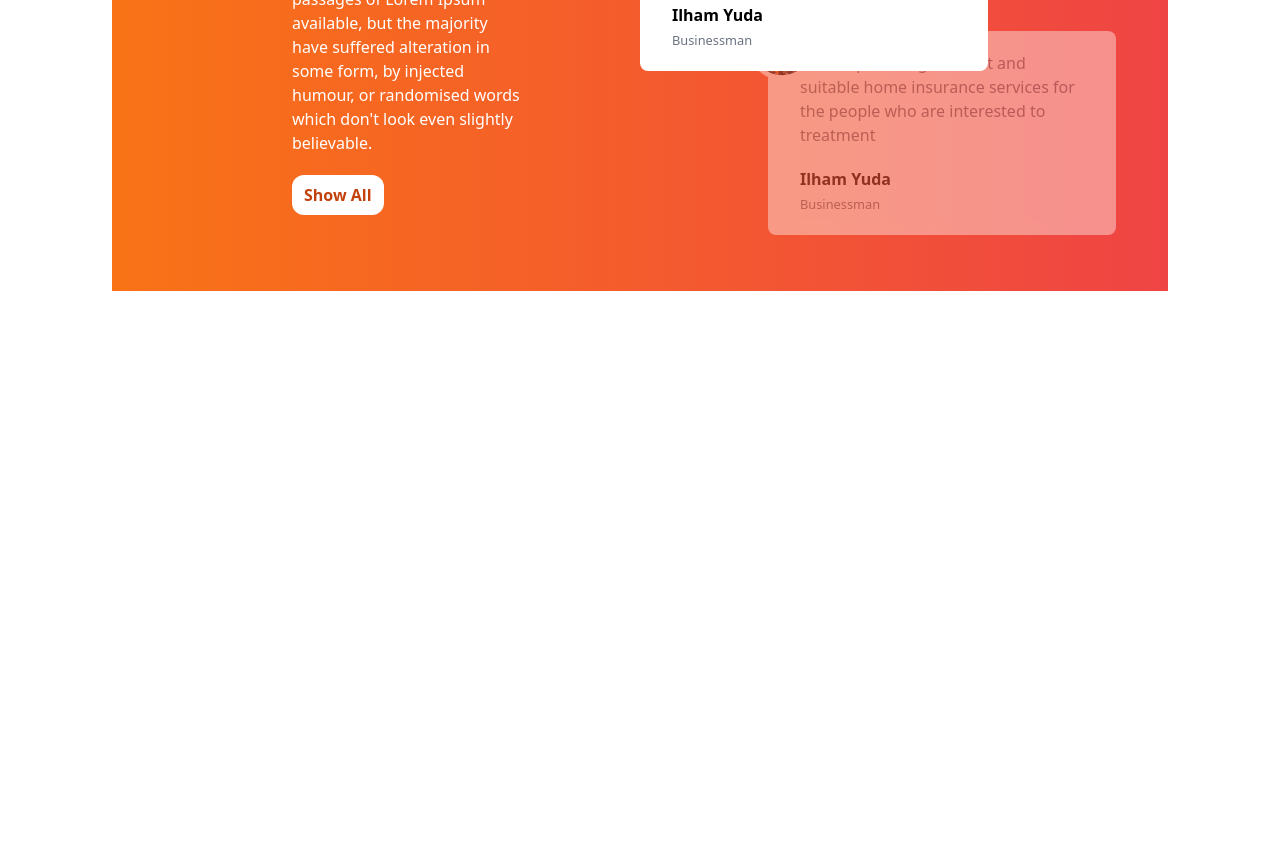
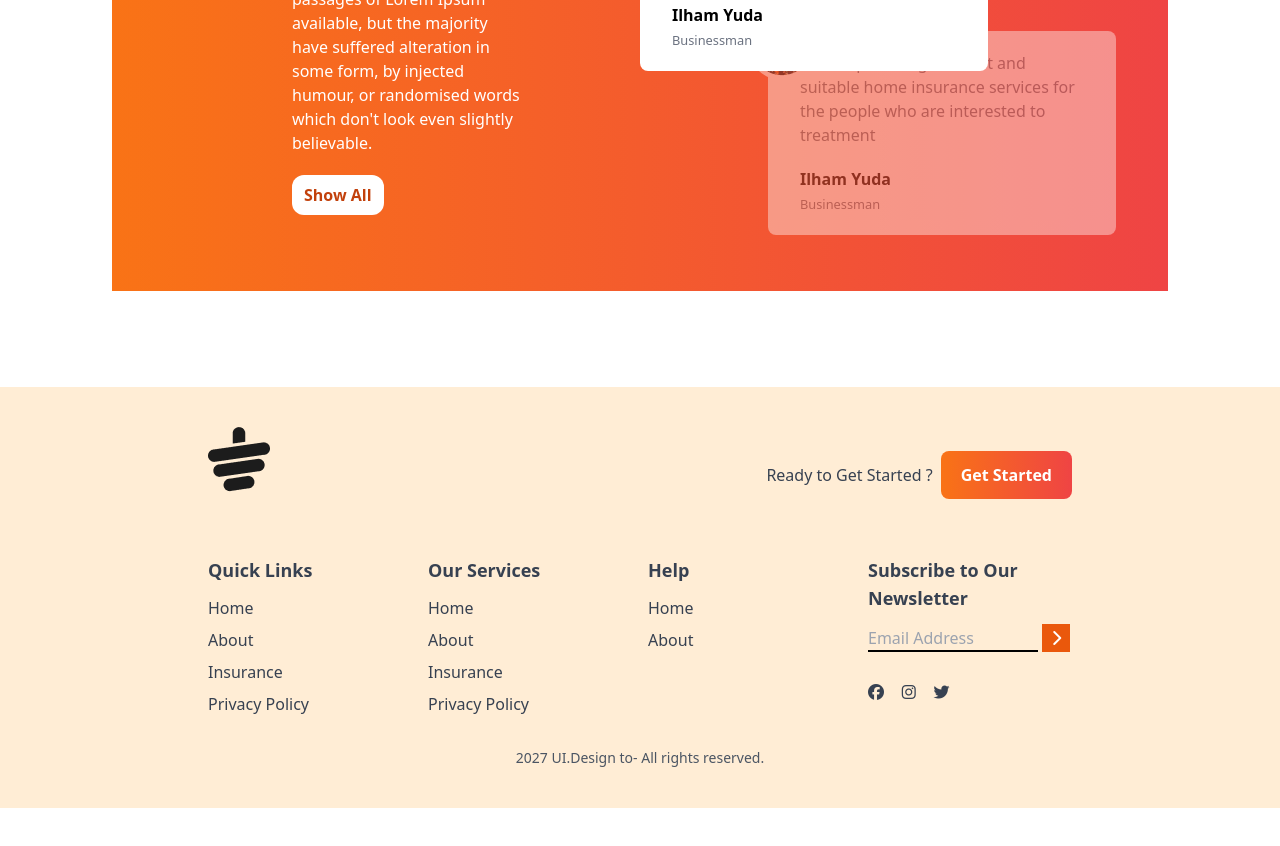
Before and after one commit to Zannat439/tea-house-webpage, a plain HTML site: page index.html in a window 1280 px wide. Shown: the part 2067-2913 px from the top of the page. Before the commit the page ends 2454 px from the top, so only its background shows below. Drawn offline with nearby package versions, Linux system fonts and the light colour scheme.

Commit message:
footer section added

```diff
--- a/index.html
+++ b/index.html
@@ -168,5 +168,69 @@
         </div>
     </section>
     </main>
+
+    <!-- review section -->
+
+    <footer class="bg-orange-100 text-gray-700 py-10 px-4 md:px-16 mb-16">
+        <div class="w-9/12 mx-auto">
+            <!-- logo section -->
+             <div class="mb-8 flex justify-between">
+                <img class="mb-8" src="images/cup.png" alt="">
+                <div class="flex items-center gap-2">
+                    <h4>Ready to Get Started ?</h4>
+                    <button class="bg-gradient-to-r from-orange-500 to-red-500 px-5 py-3 rounded-lg text-white  font-bold">Get Started</button>
+                </div>
+             </div>
+             <!-- links section -->
+              <div class="grid grid-cols-1 md:grid-cols-2 lg:grid-cols-4 gap-4">
+                <!-- First Column -->
+                 <div>
+                    <h3 class="font-semibold text-lg mb-3">Quick Links</h3>
+                    <ul class="space-y-2">
+                        <li><a class="hover:text-orange-600" href="#"></a>Home</li>
+                        <li><a class="hover:text-orange-600" href="#"></a>About</li>
+                        <li><a class="hover:text-orange-600" href="#"></a>Insurance</li>
+                        <li><a class="hover:text-orange-600" href="#"></a>Privacy Policy</li>
+                    </ul>
+                </div>
+                <!-- Second Column -->
+                <div>
+                    <h3 class="font-semibold text-lg mb-3">Our Services</h3>
+                    <ul class="space-y-2">
+                        <li><a class="hover:text-orange-600" href="#"></a>Home</li>
+                        <li><a class="hover:text-orange-600" href="#"></a>About</li>
+                        <li><a class="hover:text-orange-600" href="#"></a>Insurance</li>
+                        <li><a class="hover:text-orange-600" href="#"></a>Privacy Policy</li>
+                    </ul>
+                </div>
+                <!-- Third Column -->
+                <div>
+                    <h3 class="font-semibold text-lg mb-3">Help</h3>
+                    <ul class="space-y-2">
+                        <li><a class="hover:text-orange-600" href="#"></a>Home</li>
+                        <li><a class="hover:text-orange-600" href="#"></a>About</li>
+                    </ul>
+                </div>
+                <!-- Fourth Column -->
+                 <div>
+                    <h3 class="font-semibold text-lg mb-3">Subscribe to Our Newsletter</h3>
+                    <div class="flex flex-col space-y-2">
+                        <div>
+                            <input type="text" class="bg-transparent border-b-2 border-black w-4/6 md:w-5/6" placeholder="Email Address">
+                            <i class="fa-solid fa-chevron-right w-7 h-7 bg-orange-600 text-white inline-flex justify-center items-center"></i>
+                            <div class="flex justify-between w-2/5 mb-2 mt-8">
+                                <i class="fa-brands fa-facebook"></i>
+                                <i class="fa-brands fa-instagram"></i>
+                                <i class="fa-brands fa-twitter"></i>
+                            </div>
+                        </div>
+
+                    </div>
+                 </div>
+            </div>
+            <div class="text-center pt-4 mt-4">
+                <p class="text-sm text-gray-600"> 2027 UI.Design to- All rights reserved.</p</div>
+        </div>
+    </footer>
 </body>
 </html>
```
